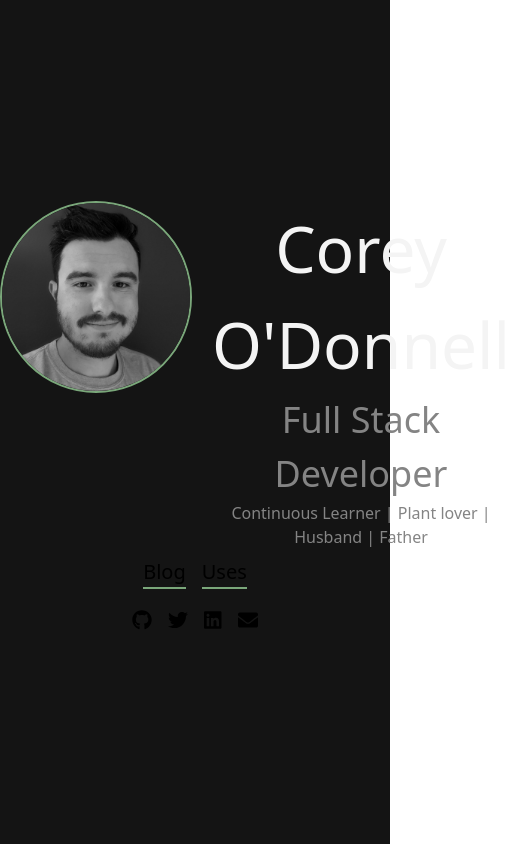
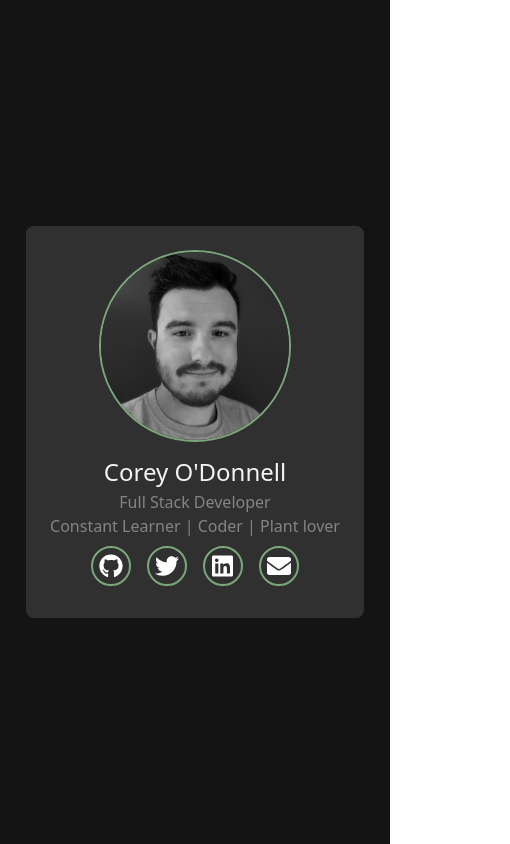
Before and after one commit to codebycorey/codebycorey.com, a Next.js app: page / in a window 390 px wide. Shown: the whole page, 510 px wide, since content can reach past the window. Built offline with nearby package versions, Linux system fonts and the light colour scheme.

Commit message:
Style homepage with mobile first approach

```diff
--- a/pages/index.tsx
+++ b/pages/index.tsx
@@ -10,29 +10,37 @@ import { faEnvelope } from '@fortawesome/free-solid-svg-icons';
 
 export default function Home({ allPostsData }: any) {
   return (
-    <div className="bg-gray-900 flex justify-center content-end h-screen">
+    <div className="bg-gray-900 h-screen w-full">
       <Head>
         <title>{siteTitle}</title>
       </Head>
-      <header className="flex justify-center content-center">
-        <div className="flex flex-col justify-center content-center w-full">
-          <div className="flex w-full">
-            <img className="w-48 h-48 rounded-full border-2 border-green-500" src="/images/profile.png" alt="Corey O'Donnell"/>
-            <div className="pl-5 text-center">
-              <h1 className="text-gray-100 text-6xl">Corey O'Donnell</h1>
-              <h2 className="text-gray-500 text-4xl">Full Stack Developer</h2>
-              <h3 className="text-gray-500">Continuous Learner | Plant lover | Husband | Father</h3>
+      <header className="flex flex-col justify-center items-center h-full w-full">
+        <div className="bg-gray-800 rounded-lg p-6">
+          <div className="">
+            <img className="w-48 h-48 rounded-full border-2 border-green-500 mx-auto" src="/images/profile.png" alt="Corey O'Donnell"/>
+            <div className="text-center mt-3">
+              <h1 className="text-gray-100 text-2xl">Corey O'Donnell</h1>
+              <h2 className="text-gray-500">Full Stack Developer</h2>
+              <h3 className="text-gray-500">Constant Learner | Coder | Plant lover</h3>
             </div>
           </div>
-          <div className="w-100 flex justify-center text-xl">
+          {/* <div className="w-100 flex justify-center text-xl">
             <a className="m-2 border-b-2 border-green-500">Blog</a>
             <a className="m-2 border-b-2 border-green-500">Uses</a>
-          </div>
-          <div className="w-100 flex justify-center text-xl">
-            <a className="m-2 text-white" href="https://github.com/CodeByCorey"><FontAwesomeIcon icon={faGithub}></FontAwesomeIcon></a>
-            <a className="m-2 text-white" href="https://twitter.com/codewithcorey"><FontAwesomeIcon icon={faTwitter}></FontAwesomeIcon></a>
-            <a className="m-2 text-white" href="https://www.linkedin.com/in/rcodonnell/"><FontAwesomeIcon icon={faLinkedin}></FontAwesomeIcon></a>
-            <a className="m-2 text-white" href="mailto:me@coreyodonnell.com"><FontAwesomeIcon icon={faEnvelope}></FontAwesomeIcon></a>
+          </div> */}
+          <div className="w-100 flex justify-center text-2xl text-center text-white">
+            <a className="m-2 w-10 h-10 rounded-full border-2 border-green-500" href="https://github.com/CodeByCorey">
+              <FontAwesomeIcon icon={faGithub} color="white"></FontAwesomeIcon>
+            </a>
+            <a className="m-2 w-10 h-10 rounded-full border-2 border-green-500" href="https://twitter.com/codewithcorey">
+              <FontAwesomeIcon icon={faTwitter} color="white"></FontAwesomeIcon>
+            </a>
+            <a className="m-2 w-10 h-10 rounded-full border-2 border-green-500" href="https://www.linkedin.com/in/rcodonnell/">
+              <FontAwesomeIcon icon={faLinkedin} color="white"></FontAwesomeIcon>
+            </a>
+            <a className="m-2 w-10 h-10 rounded-full border-2 border-green-500" href="mailto:me@coreyodonnell.com">
+              <FontAwesomeIcon icon={faEnvelope} color="white"></FontAwesomeIcon>
+            </a>
           </div>
         </div>
       </header>
```
